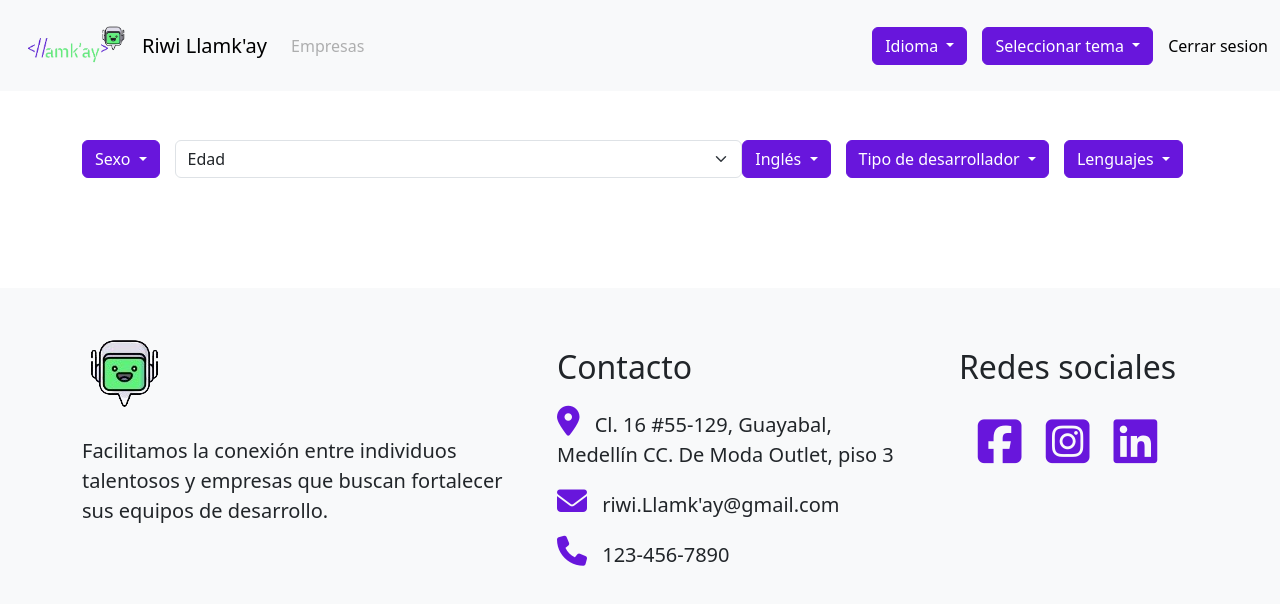
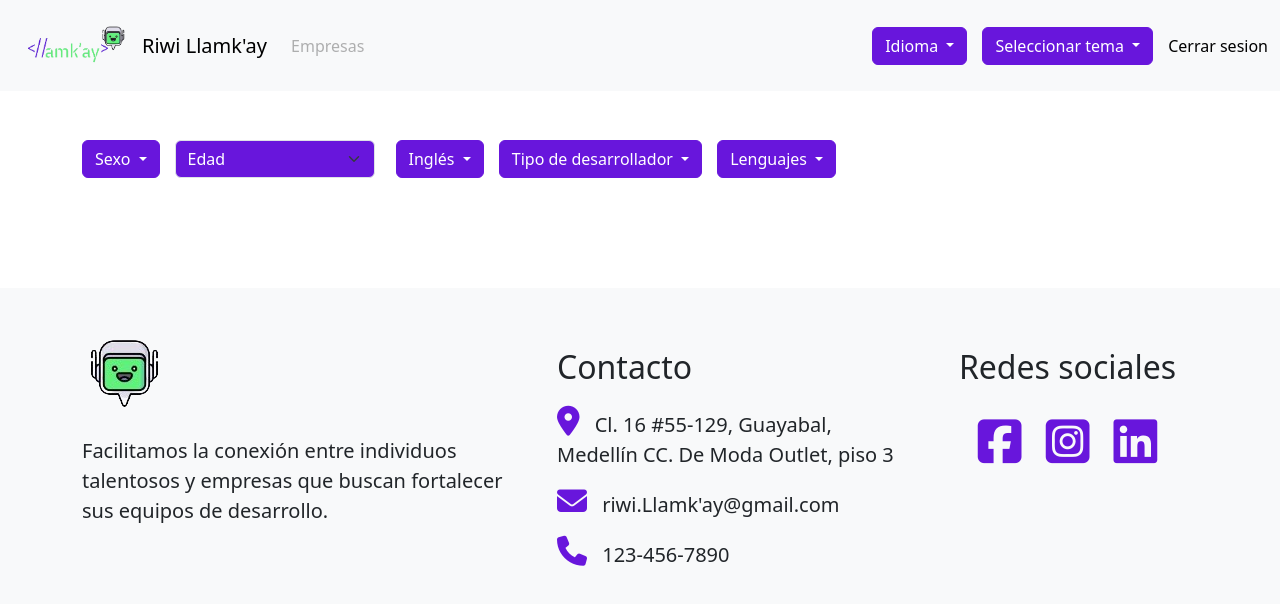
Before and after one commit to Mbedoya29/Riwi-Llam-kay, a plain HTML site: page Llamkay-proyect/company.html in a window 1280 px wide. Drawn offline with nearby package versions, Linux system fonts and the light colour scheme; no server answers.

Commit message:
Add files via upload

```diff
--- a/Llamkay-proyect/assests/css/company/style.css
+++ b/Llamkay-proyect/assests/css/company/style.css
@@ -40,48 +40,43 @@
     padding: 2px;
     color: #5E80A9;
 }
-
-
 .filtre{
     margin-top: 140px;
 }
-
-
+.form-select{
+    background-color: #6816DC!important;
+    color: white!important;
+    width: 200px!important;
+    margin-right: 21px!important;
+}
 .root{
     margin-top: 30px;
 }
-
 .card{
     margin-left: 20px;
     margin-top: 20px;
 }
-
 .card-img-top{
     width: 140px!important;
 }
-
-
-
 .skill1{
     width: 120px;
     height: 30px;
 }
-
 .btn{
     background-color: #6816DC!important;
     border-color: #6816DC!important;
 }
-
 .badge{
     background-color: #71D980!important;
     border-color: #71D980!important;
     margin-left: 5px;
 }
-
 .text-bg-1{
     background-color: #acacac!important;
     border-color: #bdbdbd!important;
 }
+/*_______________________/HEADER________________________*/
 
 /*________________________FOOTER________________________*/
 .footer{
```
